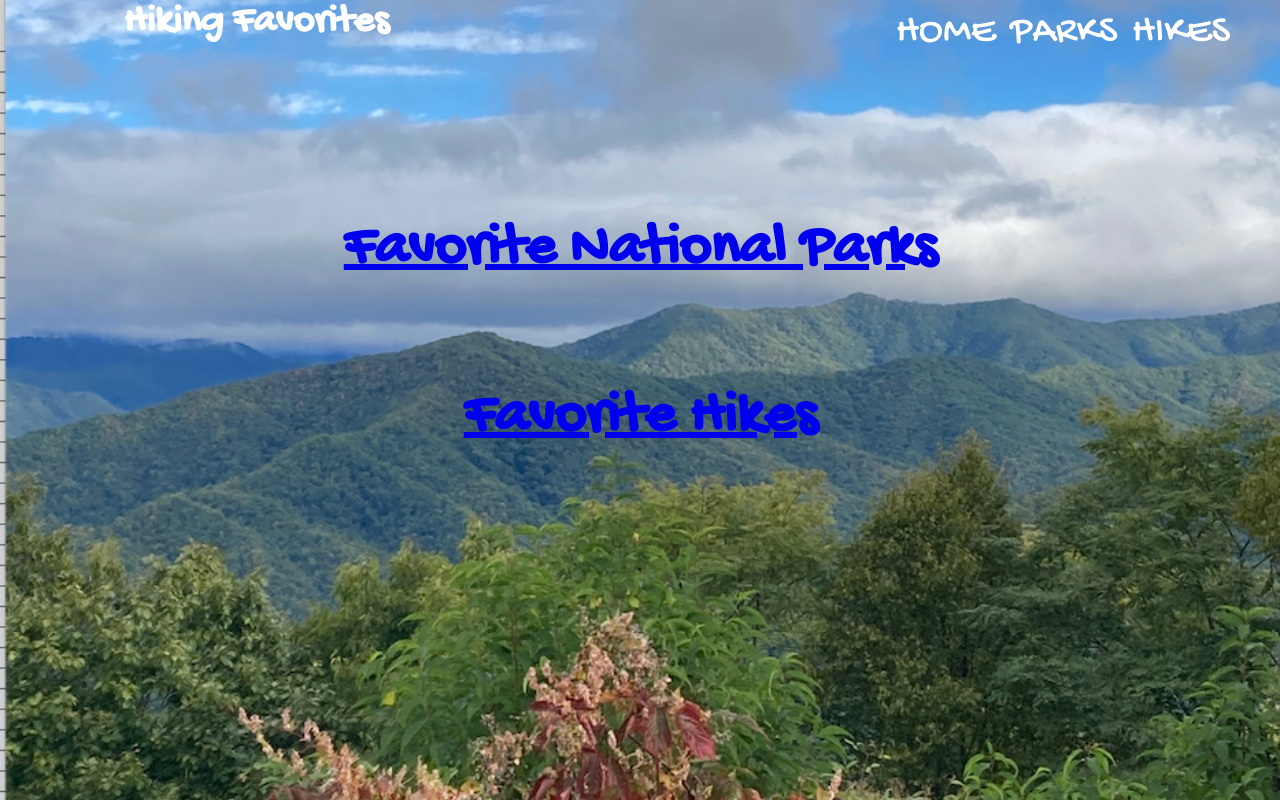
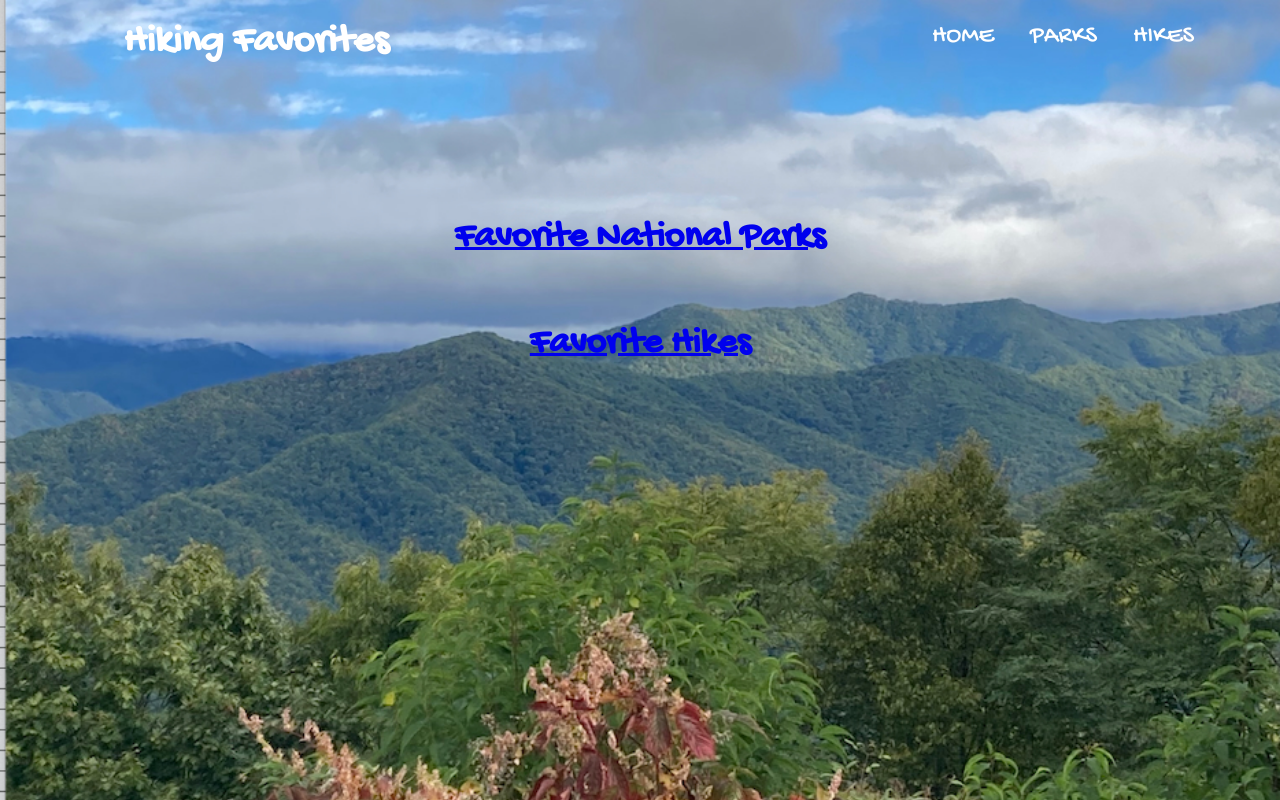
Before and after one commit to carolyn-lm/hiking-favorites, a plain HTML site: page index.html in a window 1280 px wide. Drawn offline with Linux system fonts and the light colour scheme; a web font is replaced by a local one.

Commit message:
Some cleanup

```diff
--- a/css/style.css
+++ b/css/style.css
@@ -1,3 +1,5 @@
+/* Global Styles */
+
 * {
     box-sizing: border-box;
 }
@@ -12,13 +14,6 @@ body {
     height: 100vh;
 }
 
-/* Home Page */
-.home-page {
-    background: url("../img/background2.jpg");
-    background-size: cover;
-    font-size: 40px;
-}
-
 /* Header styles */
 header {
     display: flex;
@@ -29,9 +24,8 @@ header {
 
 header h1 {
     width: 100%;
-    margin: 0;
     font-size: 40px;
-    margin-bottom: 20px;
+    margin: 20px 0;
 }
 
 header nav ul {
@@ -39,11 +33,9 @@ header nav ul {
     width: 100%;
     padding: 0;
     margin: 0;
-    /* padding-bottom: 20px; */
 }
 
 header nav ul li {
-    /* width: 100%; */
     text-transform: uppercase;
 }
 
@@ -52,6 +44,7 @@ header nav ul li a {
     color: white;
 }
 
+/* Content wrappers */
 .content-wrapper,
 .park-wrapper {
     display: flex;
@@ -61,11 +54,22 @@ header nav ul li a {
     align-items: center;
 }
 
+/* Home Page */
+.home-page {
+    background: url("../img/background.jpg");
+    background-size: cover;
+}
+
+/* Park page */
 #park-list {
     min-width: 450px;
     display: flex;
     justify-content: center;
     align-items: center;
+}
+
+#park-list li:hover {
+    cursor: pointer;
 }
 
 #park-img {
@@ -88,10 +92,12 @@ header nav ul li a {
     font-size: 30px;
 }
 
+/* Hikes page */
 .board {
     display: flex;
     flex-wrap: wrap;
     justify-content: center;
+    max-width: 1200px;
 }
 
 .block {
@@ -164,9 +170,14 @@ header nav ul li a {
 
 /******** Tablet Media Query ********/
 @media only screen and (min-width: 768px) {
+    header nav {
+        width: 100%;
+        height: 40px;
+    }
+
     header nav ul {
         display: flex;
-        justify-content: space-between;
+        justify-content: space-evenly;
     }
 }
 
```
Also changed, not shown: hikes/index.html (+1 -1 lines), img/background.jpg (renamed from img/background2.jpg), 1 other file.
